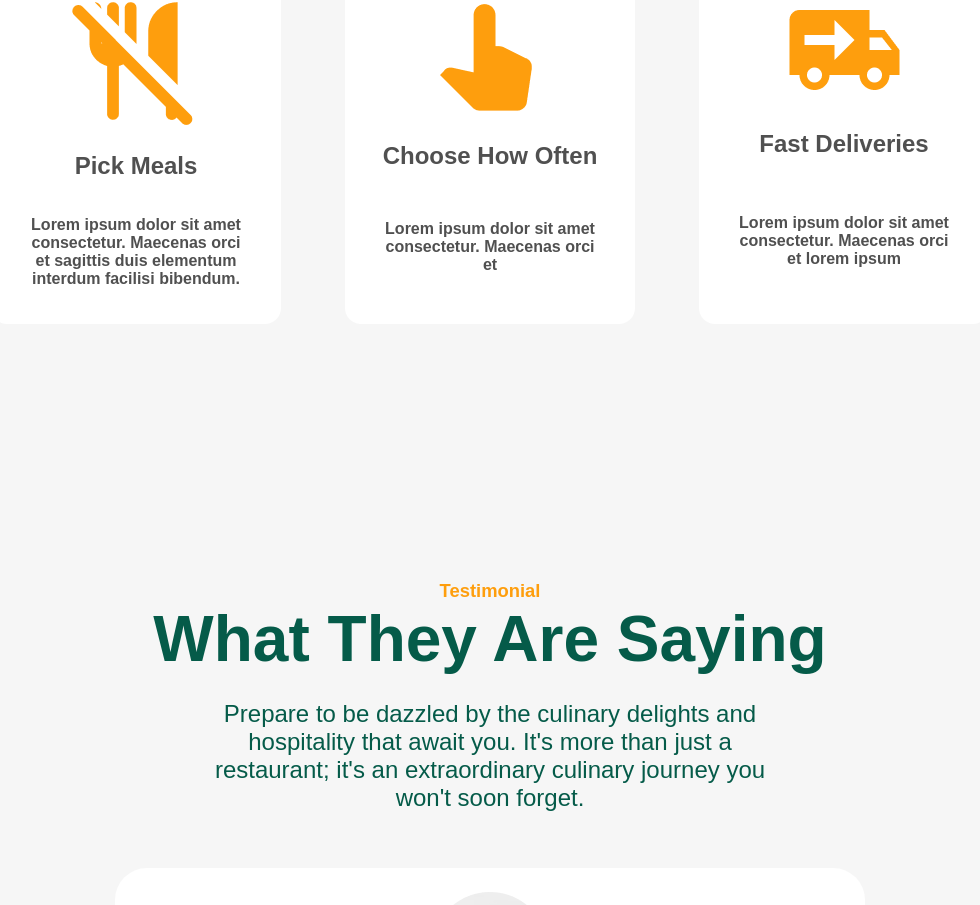
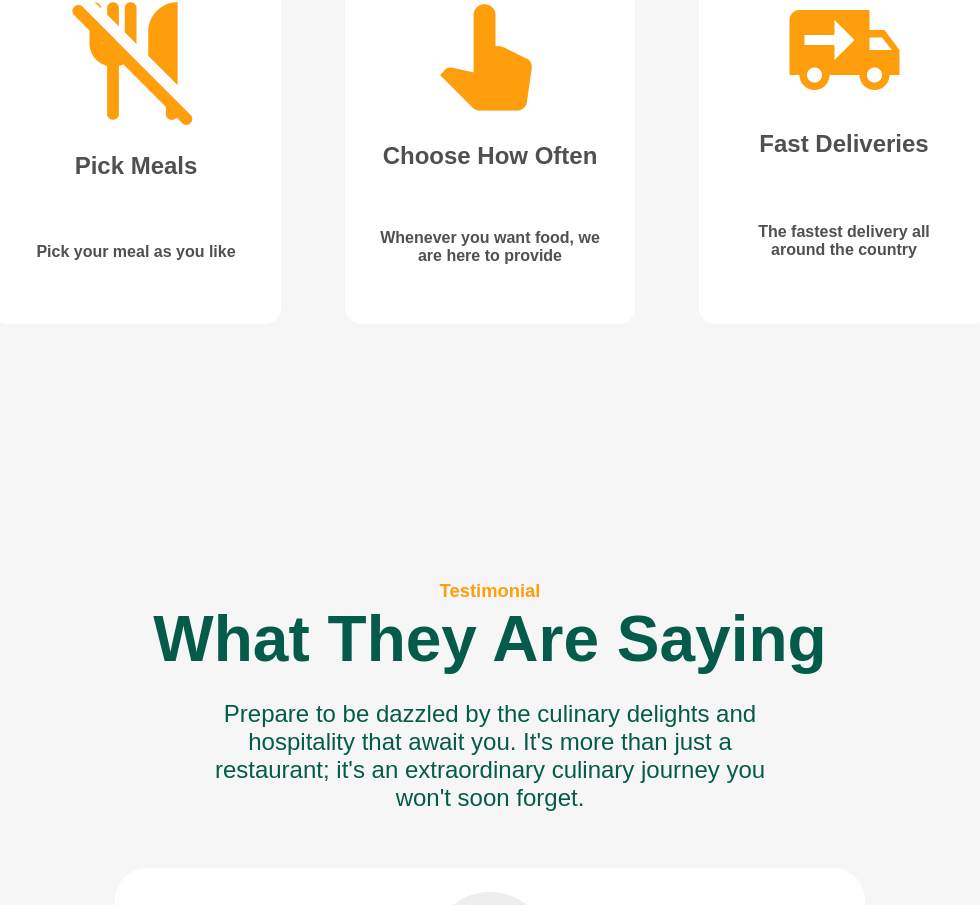
Before and after one commit to rehan-hansaja/Restaurant-Landing-Page, a React (Create React App) app: page /work in a window 1280 px wide. Shown: the part 2324-3229 px from the top of the page, without its empty margins (150-1130 px from the left). Built offline with nearby package versions, Linux system fonts and the light colour scheme.

Commit message:
Update Work.jsx

```diff
--- a/src/components/Work.jsx
+++ b/src/components/Work.jsx
@@ -8,17 +8,17 @@
     {
       image: PickMeals,
       title: "Pick Meals",
-      text: "Lorem ipsum dolor sit amet consectetur. Maecenas orci et sagittis duis elementum interdum facilisi bibendum.",
+      text: "Pick your meal as you like",
     },
     {
       image: ChooseMeals,
       title: "Choose How Often",
-      text: "Lorem ipsum dolor sit amet consectetur. Maecenas orci et ",
+      text: "Whenever you want food, we are here to provide ",
     },
     {
       image: DeliveryMeals,
       title: "Fast Deliveries",
-      text: "Lorem ipsum dolor sit amet consectetur. Maecenas orci et lorem ipsum",
+      text: "The fastest delivery all around the country",
     },
   ];
   return (
```
